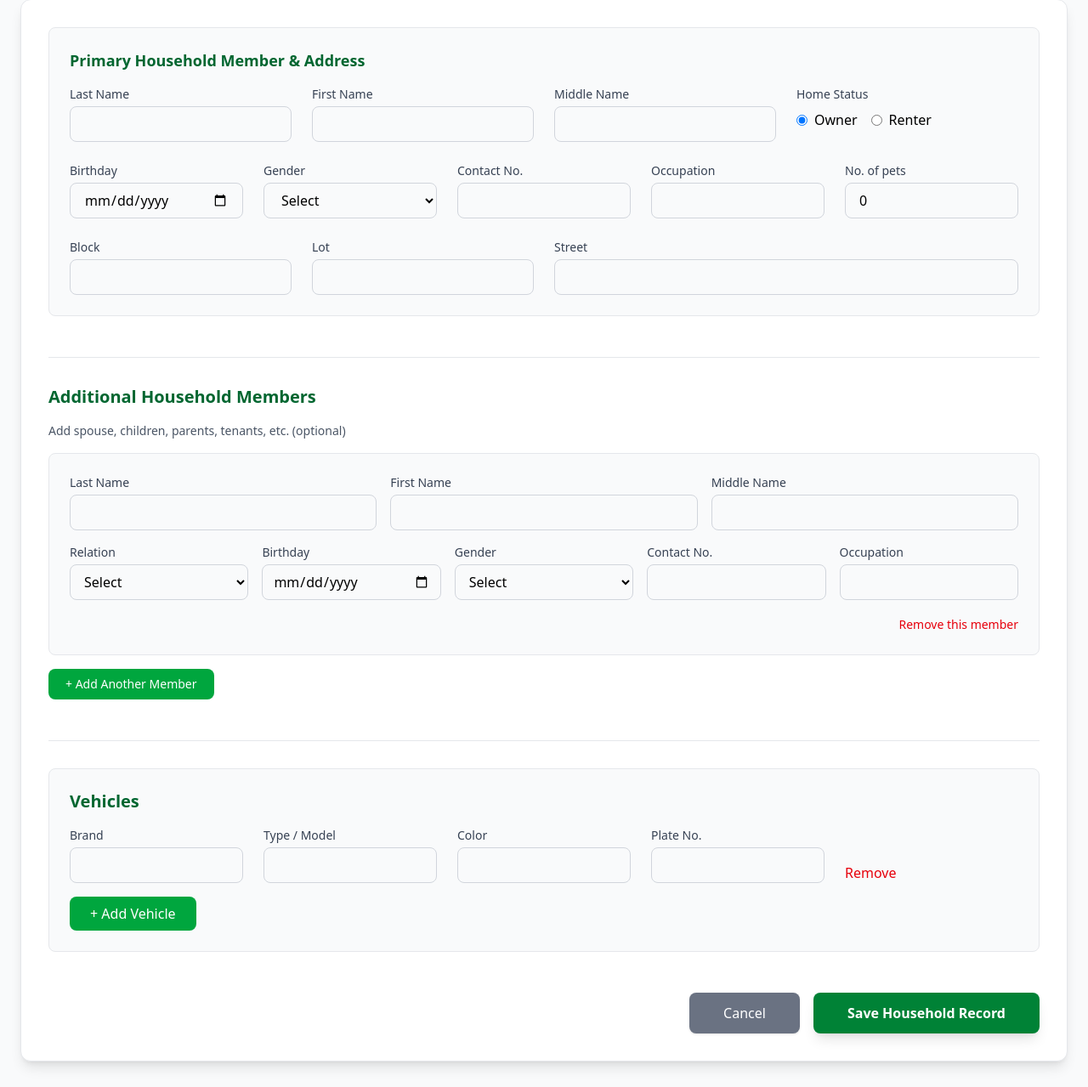
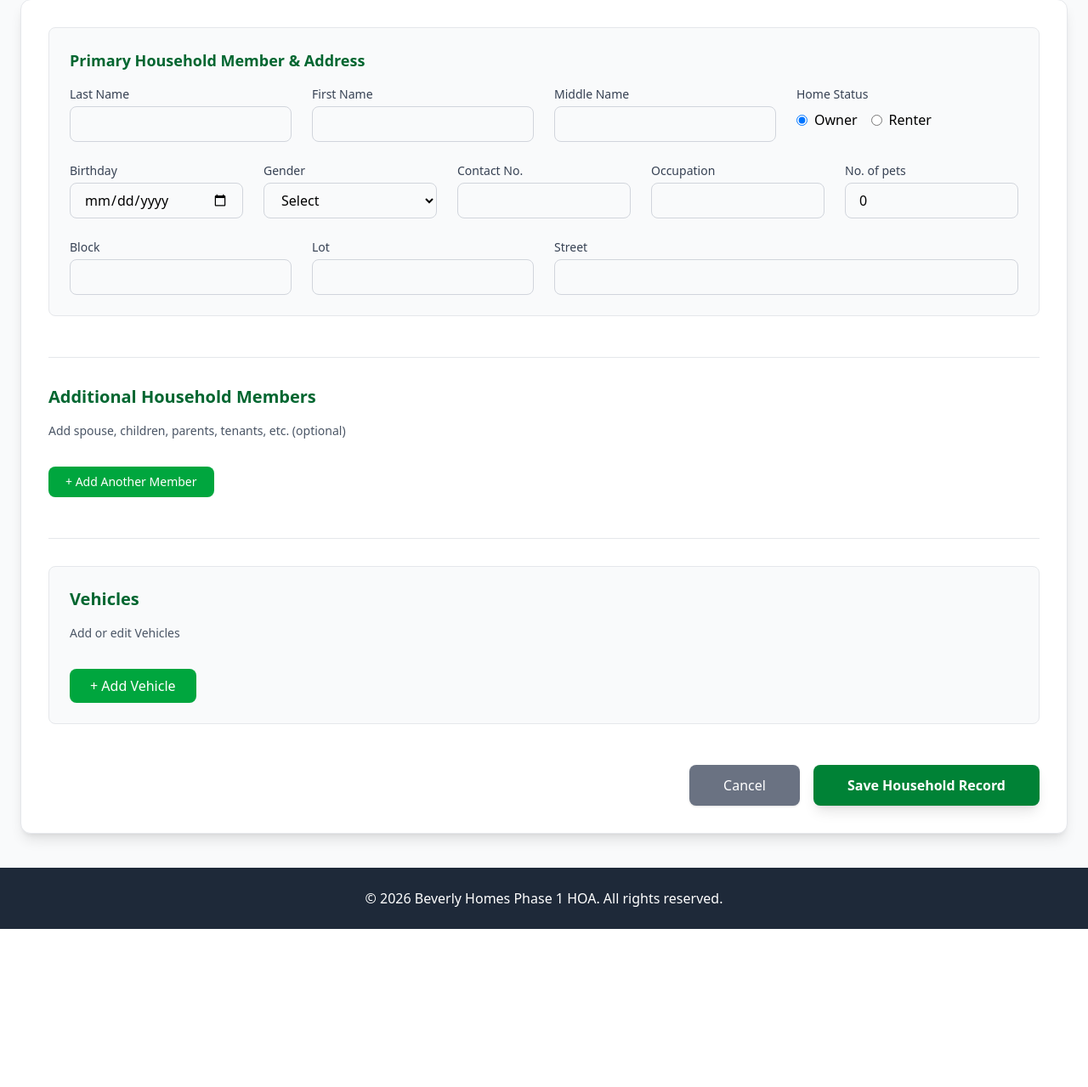
Before and after one commit to ElykRM/beverly, a PHP site: page /actions/add.php in a window 1280 px wide. Shown: the part 309-1588 px from the top of the page at 85% size. After the commit the page ends 1402 px from the top, so only its background shows below. Run offline with PHP 8.4, Linux system fonts and the light colour scheme; the visitor is signed in with stand-in values (Sample User, id 1).

Commit message:
FIX ADD/DELETE

```diff
--- a/actions/add.php
+++ b/actions/add.php
@@ -101,65 +101,7 @@ include '../includes/header.php';
         <p class="text-sm text-gray-600 mb-4">Add spouse, children, parents, tenants, etc. (optional)</p>
 
         <div id="members-container" class="space-y-6">
-            <!-- Default block -->
-            <div class="member-block border border-gray-200 rounded-lg p-6 bg-gray-50">
-                <div class="grid grid-cols-1 md:grid-cols-3 gap-4 mb-4">
-                    <div>
-                        <label class="block text-sm font-medium text-gray-700 mb-1">Last Name</label>
-                        <input type="text" name="members[0][last_name]" class="w-full px-3 py-2 border border-gray-300 rounded-lg focus:ring-green-500 focus:border-green-500">
-                    </div>
-                    <div>
-                        <label class="block text-sm font-medium text-gray-700 mb-1">First Name</label>
-                        <input type="text" name="members[0][first_name]" class="w-full px-3 py-2 border border-gray-300 rounded-lg focus:ring-green-500 focus:border-green-500">
-                    </div>
-                    <div>
-                        <label class="block text-sm font-medium text-gray-700 mb-1">Middle Name</label>
-                        <input type="text" name="members[0][middle_name]" class="w-full px-3 py-2 border border-gray-300 rounded-lg focus:ring-green-500 focus:border-green-500">
-                    </div>
-                </div>
-
-                <div class="grid grid-cols-1 md:grid-cols-5 gap-4">
-                    <div>
-                        <label class="block text-sm font-medium text-gray-700 mb-1">Relation</label>
-                        <select name="members[0][relation]" class="w-full px-3 py-2 border border-gray-300 rounded-lg focus:ring-green-500 focus:border-green-500">
-                            <option value="">Select</option>
-                            <option value="Spouse">Spouse</option>
-                            <option value="Child">Child</option>
-                            <option value="Parent">Parent</option>
-                            <option value="Sibling">Sibling</option>
-                            <option value="Tenant">Tenant</option>
-                            <option value="Other">Other</option>
-                        </select>
-                    </div>
-                    <div>
-                        <label class="block text-sm font-medium text-gray-700 mb-1">Birthday</label>
-                        <input type="date" name="members[0][birthday]" class="w-full px-3 py-2 border border-gray-300 rounded-lg focus:ring-green-500 focus:border-green-500">
-                    </div>
-                    <div>
-                        <label class="block text-sm font-medium text-gray-700 mb-1">Gender</label>
-                        <select name="members[0][gender]" class="w-full px-3 py-2 border border-gray-300 rounded-lg focus:ring-green-500 focus:border-green-500">
-                            <option value="">Select</option>
-                            <option value="Male">Male</option>
-                            <option value="Female">Female</option>
-                            <option value="Other">Other</option>
-                        </select>
-                    </div>
-                    <div>
-                        <label class="block text-sm font-medium text-gray-700 mb-1">Contact No.</label>
-                        <input type="tel" name="members[0][contact_no]" class="w-full px-3 py-2 border border-gray-300 rounded-lg focus:ring-green-500 focus:border-green-500">
-                    </div>
-                    <div>
-                        <label class="block text-sm font-medium text-gray-700 mb-1">Occupation</label>
-                        <input type="text" name="members[0][occupation]" class="w-full px-3 py-2 border border-gray-300 rounded-lg focus:ring-green-500 focus:border-green-500">
-                    </div>
-                </div>
-
-                <div class="mt-4 text-right">
-                    <button type="button" class="remove-member text-red-600 hover:text-red-800 font-medium text-sm">
-                        Remove this member
-                    </button>
-                </div>
-            </div>
+            <!-- Members will be added here -->
         </div>
 
         <button type="button" id="add-member-btn" class="mt-4 inline-block bg-green-600 hover:bg-green-700 text-white font-medium py-2 px-5 rounded-lg text-sm">
@@ -171,29 +113,10 @@ include '../includes/header.php';
     <div class="border-t border-gray-200 pt-8 mb-12">
         <div class="border border-gray-200 rounded-lg p-6 bg-gray-50">
             <h3 class="text-xl font-semibold text-green-800 mb-4">Vehicles</h3>
+            <p class="text-sm text-gray-600 mb-4">Add or edit Vehicles</p>
 
             <div id="vehicles-container" class="space-y-6">
-                <div class="vehicle-row grid grid-cols-1 md:grid-cols-5 gap-6">
-                    <div>
-                        <label class="block text-sm font-medium text-gray-700 mb-1">Brand</label>
-                        <input type="text" name="vehicles[0][brand]" class="w-full px-4 py-2 border border-gray-300 rounded-lg focus:ring-green-500 focus:border-green-500">
-                    </div>
-                    <div>
-                        <label class="block text-sm font-medium text-gray-700 mb-1">Type / Model</label>
-                        <input type="text" name="vehicles[0][type_model]" class="w-full px-4 py-2 border border-gray-300 rounded-lg focus:ring-green-500 focus:border-green-500">
-                    </div>
-                    <div>
-                        <label class="block text-sm font-medium text-gray-700 mb-1">Color</label>
-                        <input type="text" name="vehicles[0][color]" class="w-full px-4 py-2 border border-gray-300 rounded-lg focus:ring-green-500 focus:border-green-500">
-                    </div>
-                    <div>
-                        <label class="block text-sm font-medium text-gray-700 mb-1">Plate No.</label>
-                        <input type="text" name="vehicles[0][plate_no]" class="w-full px-4 py-2 border border-gray-300 rounded-lg focus:ring-green-500 focus:border-green-500">
-                    </div>
-                    <div class="flex items-end">
-                        <button type="button" class="remove-vehicle text-red-600 hover:text-red-800 font-medium">Remove</button>
-                    </div>
-                </div>
+                <!-- Vehicles will be added here -->
             </div>
 
             <button type="button" id="add-vehicle-btn" class="mt-4 inline-block bg-green-600 hover:bg-green-700 text-white font-medium py-2 px-6 rounded-lg">
@@ -213,57 +136,120 @@ include '../includes/header.php';
 
 
 <script>
-let memberIndex = 1;
+// Additional Members - Dynamic rows
+let memberIndex = 0;
+
 document.getElementById('add-member-btn').addEventListener('click', function() {
     const container = document.getElementById('members-container');
-    const memberBlock = document.querySelector('.member-block').cloneNode(true);
+    const newBlock = document.createElement('div');
+    newBlock.className = 'member-block border border-gray-200 rounded-lg p-6 bg-gray-50';
+    newBlock.innerHTML = `
+        <div class="grid grid-cols-1 md:grid-cols-3 gap-4 mb-4">
+            <div>
+                <label class="block text-sm font-medium text-gray-700 mb-1">Last Name</label>
+                <input type="text" name="members[${memberIndex}][last_name]" class="w-full px-3 py-2 border border-gray-300 rounded-lg focus:ring-green-500 focus:border-green-500">
+            </div>
+            <div>
+                <label class="block text-sm font-medium text-gray-700 mb-1">First Name</label>
+                <input type="text" name="members[${memberIndex}][first_name]" class="w-full px-3 py-2 border border-gray-300 rounded-lg focus:ring-green-500 focus:border-green-500">
+            </div>
+            <div>
+                <label class="block text-sm font-medium text-gray-700 mb-1">Middle Name</label>
+                <input type="text" name="members[${memberIndex}][middle_name]" class="w-full px-3 py-2 border border-gray-300 rounded-lg focus:ring-green-500 focus:border-green-500">
+            </div>
+        </div>
 
-    // Update all input names to use the new index
-    memberBlock.querySelectorAll('input, select').forEach(field => {
-        const oldName = field.getAttribute('name');
-        if (oldName) {
-            field.setAttribute('name', oldName.replace(/members\[\d+\]/, `members[${memberIndex}]`));
-            field.value = '';
-        }
-    });
+        <div class="grid grid-cols-1 md:grid-cols-5 gap-4">
+            <div>
+                <label class="block text-sm font-medium text-gray-700 mb-1">Relation</label>
+                <select name="members[${memberIndex}][relation]" class="w-full px-3 py-2 border border-gray-300 rounded-lg focus:ring-green-500 focus:border-green-500">
+                    <option value="">Select</option>
+                    <option value="Spouse">Spouse</option>
+                    <option value="Child">Child</option>
+                    <option value="Parent">Parent</option>
+                    <option value="Sibling">Sibling</option>
+                    <option value="Tenant">Tenant</option>
+                    <option value="Other">Other</option>
+                </select>
+            </div>
+            <div>
+                <label class="block text-sm font-medium text-gray-700 mb-1">Birthday</label>
+                <input type="date" name="members[${memberIndex}][birthday]" class="w-full px-3 py-2 border border-gray-300 rounded-lg focus:ring-green-500 focus:border-green-500">
+            </div>
+            <div>
+                <label class="block text-sm font-medium text-gray-700 mb-1">Gender</label>
+                <select name="members[${memberIndex}][gender]" class="w-full px-3 py-2 border border-gray-300 rounded-lg focus:ring-green-500 focus:border-green-500">
+                    <option value="">Select</option>
+                    <option value="Male">Male</option>
+                    <option value="Female">Female</option>
+                    <option value="Other">Other</option>
+                </select>
+            </div>
+            <div>
+                <label class="block text-sm font-medium text-gray-700 mb-1">Contact No.</label>
+                <input type="tel" name="members[${memberIndex}][contact_no]" class="w-full px-3 py-2 border border-gray-300 rounded-lg focus:ring-green-500 focus:border-green-500">
+            </div>
+            <div>
+                <label class="block text-sm font-medium text-gray-700 mb-1">Occupation</label>
+                <input type="text" name="members[${memberIndex}][occupation]" class="w-full px-3 py-2 border border-gray-300 rounded-lg focus:ring-green-500 focus:border-green-500">
+            </div>
+        </div>
 
-    container.appendChild(memberBlock);
+        <div class="mt-4 text-right">
+            <button type="button" class="remove-member text-red-600 hover:text-red-800 font-medium text-sm">
+                Remove this member
+            </button>
+        </div>
+    `;
+    container.appendChild(newBlock);
     memberIndex++;
 });
 
+// Remove member - allows removing all
 document.addEventListener('click', function(e) {
     if (e.target.classList.contains('remove-member')) {
         const block = e.target.closest('.member-block');
-        if (document.querySelectorAll('.member-block').length > 1) {
-            block.remove();
-        }
+        block.remove();
     }
 });
 
-let vehicleIndex = 1;
+// Vehicles - Dynamic rows
+let vehicleIndex = 0;
+
 document.getElementById('add-vehicle-btn').addEventListener('click', function() {
     const container = document.getElementById('vehicles-container');
-    const vehicleRow = document.querySelector('.vehicle-row').cloneNode(true);
-
-    // Update all input names to use the new index
-    vehicleRow.querySelectorAll('input').forEach(field => {
-        const oldName = field.getAttribute('name');
-        if (oldName) {
-            field.setAttribute('name', oldName.replace(/vehicles\[\d+\]/, `vehicles[${vehicleIndex}]`));
-            field.value = '';
-        }
-    });
-
-    container.appendChild(vehicleRow);
+    const newRow = document.createElement('div');
+    newRow.className = 'vehicle-row grid grid-cols-1 md:grid-cols-5 gap-6';
+    newRow.innerHTML = `
+        <div>
+            <label class="block text-sm font-medium text-gray-700 mb-1">Brand</label>
+            <input type="text" name="vehicles[${vehicleIndex}][brand]" class="w-full px-4 py-2 border border-gray-300 rounded-lg focus:ring-green-500 focus:border-green-500">
+        </div>
+        <div>
+            <label class="block text-sm font-medium text-gray-700 mb-1">Type / Model</label>
+            <input type="text" name="vehicles[${vehicleIndex}][type_model]" class="w-full px-4 py-2 border border-gray-300 rounded-lg focus:ring-green-500 focus:border-green-500">
+        </div>
+        <div>
+            <label class="block text-sm font-medium text-gray-700 mb-1">Color</label>
+            <input type="text" name="vehicles[${vehicleIndex}][color]" class="w-full px-4 py-2 border border-gray-300 rounded-lg focus:ring-green-500 focus:border-green-500">
+        </div>
+        <div>
+            <label class="block text-sm font-medium text-gray-700 mb-1">Plate No.</label>
+            <input type="text" name="vehicles[${vehicleIndex}][plate_no]" class="w-full px-4 py-2 border border-gray-300 rounded-lg focus:ring-green-500 focus:border-green-500">
+        </div>
+        <div class="flex items-end">
+            <button type="button" class="remove-vehicle text-red-600 hover:text-red-800 font-medium">Remove</button>
+        </div>
+    `;
+    container.appendChild(newRow);
     vehicleIndex++;
 });
 
+// Remove vehicle - allows removing all
 document.addEventListener('click', function(e) {
     if (e.target.classList.contains('remove-vehicle')) {
         const row = e.target.closest('.vehicle-row');
-        if (document.querySelectorAll('.vehicle-row').length > 1) {
-            row.remove();
-        }
+        row.remove();
     }
 });
 </script>
```
Also changed, not shown: actions/edit.php (+4 -7 lines).
